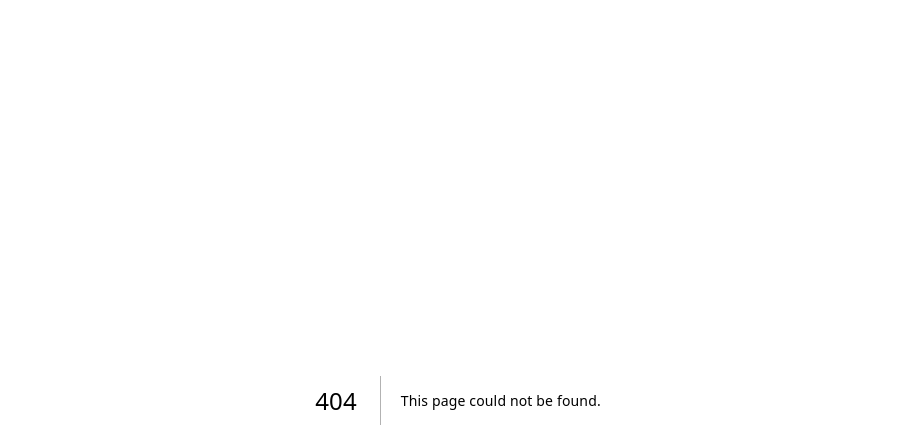
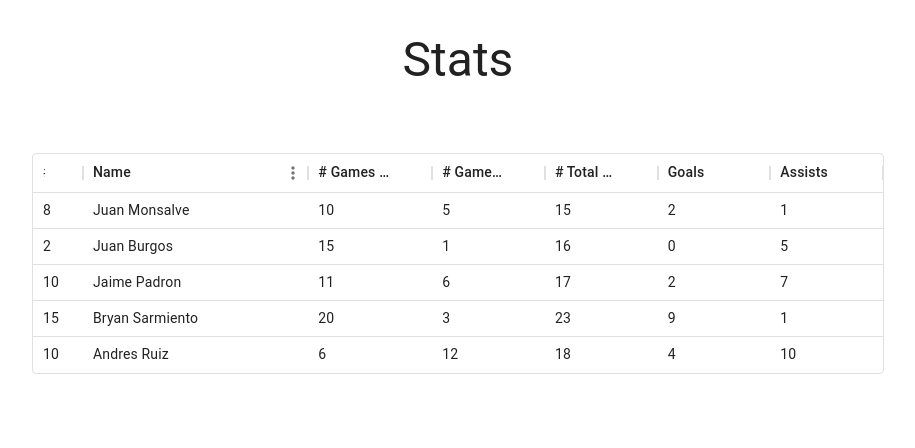
Before and after one commit to juanmonsalv3/fulbomedallo, a Next.js app: page /stats in a window 1280 px wide. Before the commit this address had no page. Shown: the top 448 px of the page, without its empty margins (182-1097 px from the left). Built offline with nearby package versions, Linux system fonts and the light colour scheme.

Commit message:
feat: add stats page

```diff
--- a/package.json
+++ b/package.json
@@ -14,6 +14,7 @@
     "@fontsource/roboto": "^5.0.2",
     "@mui/icons-material": "^5.11.16",
     "@mui/material": "^5.13.3",
+    "@mui/x-data-grid": "^6.6.0",
     "@types/node": "20.2.5",
     "@types/react": "18.2.8",
     "@types/react-dom": "18.2.4",
--- /dev/null
+++ b/pages/stats/index.tsx
@@ -0,0 +1,46 @@
+import PageHeader from '@/app/components/common/pageHeader'
+import {Container} from '@mui/material'
+import {DataGrid, GridColDef} from '@mui/x-data-grid';
+import Head from 'next/head'
+import React from 'react'
+
+function Stats() {
+    const columns: GridColDef[] = [
+      { field: 'number', headerName: '#', flex: 0.2, disableColumnMenu: true },
+      { field: 'fullName', headerName: 'Name', flex: 2 },
+      { field: 'srGol', headerName: '# Games srGol', flex: 1.1, disableColumnMenu: true },
+      { field: 'buho', headerName: '# Games Buho', flex: 1, disableColumnMenu: true },
+      { field: 'nGames', headerName: '# Total Games', flex: 1, disableColumnMenu: true },
+      { field: 'goals', headerName: 'Goals', flex: 1, disableColumnMenu: true },
+      { field: 'assists', headerName: 'Assists', flex: 1, disableColumnMenu: true },
+    ];
+    const rows = [
+      { id: 1, number: 8, fullName: 'Juan Monsalve', srGol: 10, buho: 5, nGames: 15, goals: 2, assists: 1 },
+      { id: 2, number: 2, fullName: 'Juan Burgos', srGol: 15, buho: 1, nGames: 16, goals: 0, assists: 5 },
+      { id: 3, number: 10, fullName: 'Jaime Padron', srGol: 11, buho: 6, nGames: 17, goals: 2, assists: 7 },
+      { id: 4, number: 15, fullName: 'Bryan Sarmiento', srGol: 20, buho: 3, nGames: 23, goals: 9, assists: 1 },
+      { id: 5, number: 10, fullName: 'Andres Ruiz', srGol: 6, buho: 12, nGames: 18, goals: 4, assists: 10 },
+    ]
+  return (
+    <>
+      <Head>
+        <title>Fulbo Medallo - Stats</title>
+      </Head>
+      <PageHeader title='Stats'>
+      </PageHeader>
+        <Container sx={{ py: 4 }} maxWidth='md'>
+        <div>
+          <DataGrid
+            rows={rows}
+            columns={columns}
+            autoHeight
+            density='compact'
+            hideFooter
+          />
+        </div>
+      </Container>
+    </>
+  )
+}
+
+export default Stats
```
Also changed, not shown: 2 other files (tests, documents, lock files or other folders).
